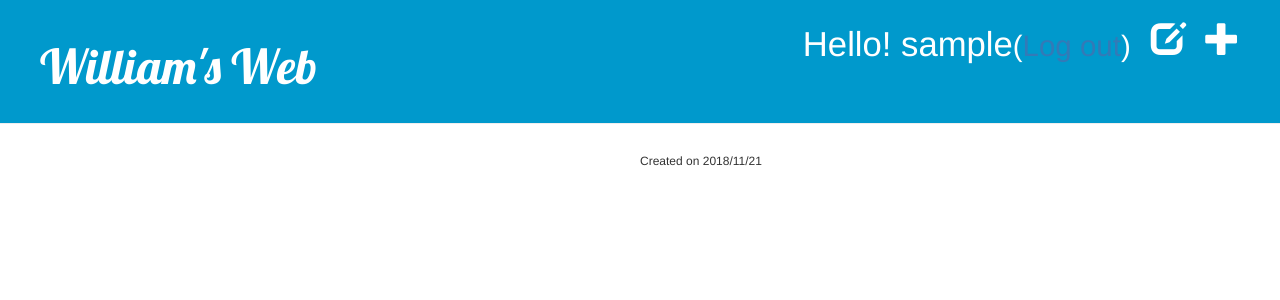
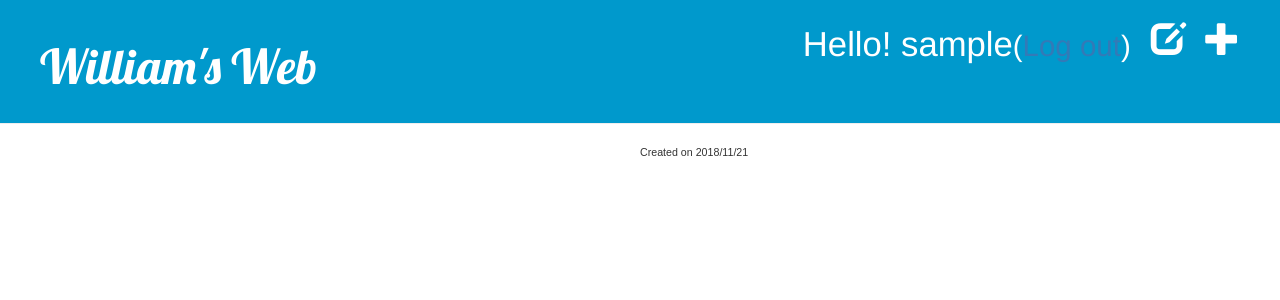
Before and after one commit to williamtw0131/First-Web, a Django app: page /drafts/ in a window 1280 px wide. Shown: the top 300 px of the page. Run offline with Django 3.2, Linux system fonts and the light colour scheme; the visitor is signed in with stand-in values (Sample User, id 1); data that the repository does not hold is empty; some libraries are stand-ins or nearby versions.

Commit message:
css beautify

```diff
--- a/mysite/blog/static/css/blog.css
+++ b/mysite/blog/static/css/blog.css
@@ -51,6 +51,8 @@ h1, h2, h3, h4 {
 }
 
 footer {
+  font-family: sans-serif;
+  font-size: 8pt;
   position: absolute;
   left: 50%
 }
--- a/mysite/blog/templates/blog/base.html
+++ b/mysite/blog/templates/blog/base.html
@@ -34,6 +34,6 @@
     </div>
   </body>
   <footer>
-    <h6>Created on 2018/11/21</h6>
+    Created on 2018/11/21
   </footer>
 </html>
```
